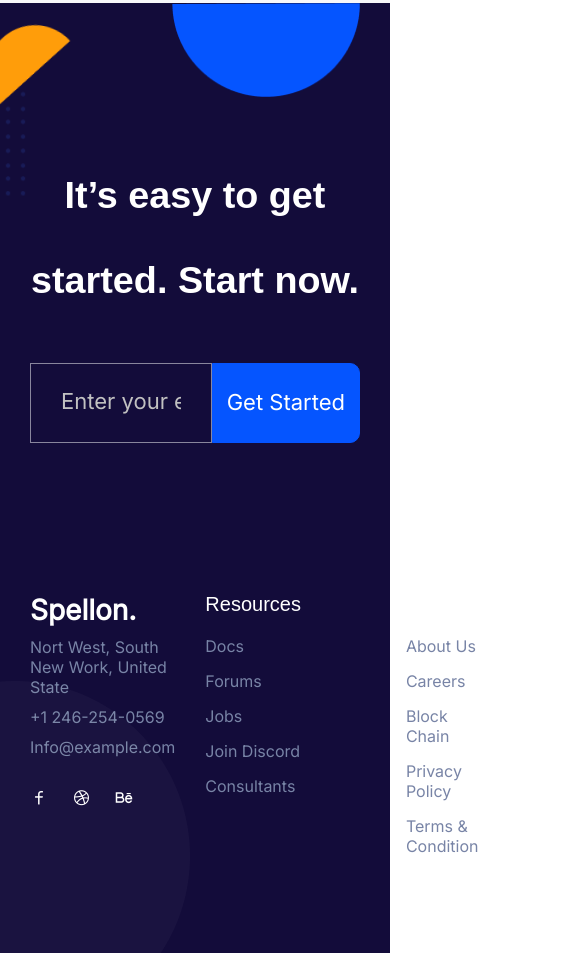
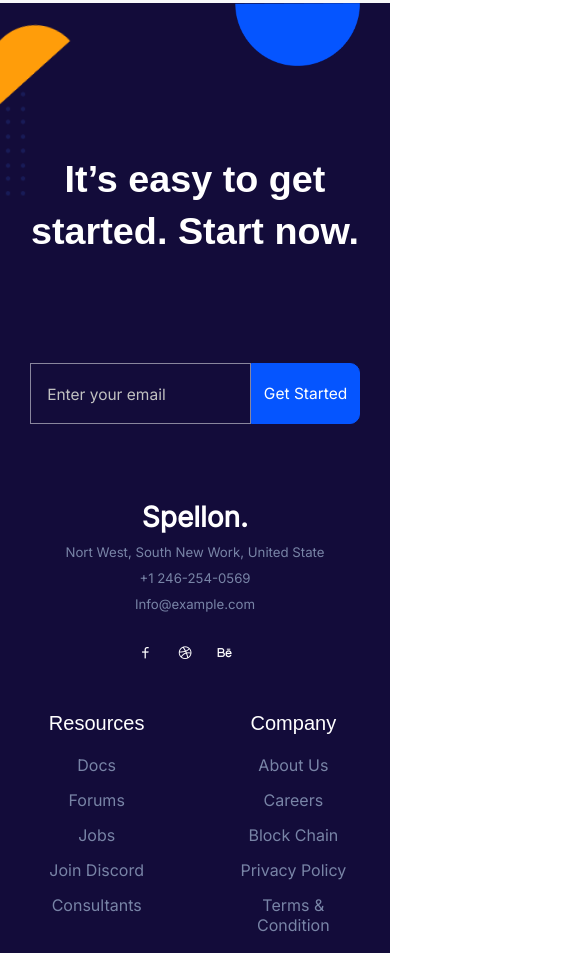
Before and after one commit to Dashanchik19/HelloUI, a plain HTML site: page index.html in a window 390 px wide. Shown: the part 5554-6507 px from the top of the page, 585 px wide, since content can reach past the window. Drawn offline with nearby package versions, Linux system fonts and the light colour scheme.

Commit message:
Added new section

```diff
--- a/css/components/footer/_footer.scss
+++ b/css/components/footer/_footer.scss
@@ -1,6 +1,5 @@
 .footer {
   position: relative;
-  //   height: 961px;
   background-color: #130c3a;
   padding-top: 150px;
   .docs {
@@ -8,7 +7,7 @@
     top: 30px;
     left: -130px;
     content: "";
-    background-image: url("../img/decor-dots.png");
+    background-image: url("../../../img/decor-dots.png");
     background-repeat: no-repeat;
     background-size: cover;
     max-width: clamp(9.375rem, 5.822rem + 17.77vw, 19.813rem);
@@ -25,8 +24,8 @@
     background-image: url("../img/circle.png");
     background-repeat: no-repeat;
     background-size: contain;
-    max-width: 350px;
-    height: 350px;
+    max-width: clamp(15.625rem, 13.497rem + 10.64vw, 21.875rem);
+    height: clamp(15.625rem, 13.497rem + 10.64vw, 21.875rem);
     width: 100%;
   }
 
@@ -38,19 +37,11 @@
     background-image: url("../img/circle.png");
     background-repeat: no-repeat;
     background-size: contain;
-    max-width: 350px;
-    height: 350px;
+    max-width: clamp(15.625rem, 13.497rem + 10.64vw, 21.875rem);
+    height: clamp(15.625rem, 13.497rem + 10.64vw, 21.875rem);
+
     width: 100%;
     transform: rotate(180deg);
-  }
-
-  .circle0 {
-    position: absolute;
-    background-color: #0555ff;
-    content: "";
-    background-image: url("../img/circle0.png");
-    background-repeat: no-repeat;
-    background-size: contain;
   }
 
   &__wrapper {
@@ -66,6 +57,7 @@
       background-size: contain;
       width: clamp(5rem, 3.511rem + 7.45vw, 9.375rem);
       height: clamp(5rem, 3.511rem + 7.45vw, 9.375rem);
+
       transform: rotate(100deg);
     }
 
@@ -77,8 +69,8 @@
       background-size: contain;
       top: -150px;
       right: 0;
-      width: 188.41px;
-      height: 188.41px;
+      width: clamp(7.5rem, 6.053rem + 7.23vw, 11.75rem);
+      height: clamp(7.5rem, 6.053rem + 7.23vw, 11.75rem);
     }
   }
 
@@ -89,7 +81,7 @@
     font-weight: 600;
     color: var(--blue-general);
     text-align: center;
-    line-height: 85px;
+    line-height: clamp(3.125rem, 2.38rem + 3.72vw, 5.313rem);
     color: white;
     max-width: 639px;
     width: 100%;
@@ -101,35 +93,37 @@
     display: flex;
     justify-content: space-between;
     margin-top: 40px;
-    max-width: 748px;
+    //748 = 500
+    max-width: clamp(31.25rem, 25.973rem + 26.38vw, 46.75rem);
     width: 100%;
-    height: 80px;
+    height: clamp(3.75rem, 3.324rem + 2.13vw, 5rem);
     margin: 0 auto;
     margin-top: 40px;
-    margin-bottom: 150px;
+    margin-bottom: clamp(4.375rem, 2.673rem + 8.51vw, 9.375rem);
     input {
-      padding: 0 30px;
+      padding: 0 clamp(0.938rem, 0.618rem + 1.6vw, 1.875rem);
       color: white;
       border: 1px solid #ffffff80;
       width: 100%;
     }
 
     button {
-      max-width: 221px;
+      //220 = 150
+      max-width: clamp(6.25rem, 3.697rem + 12.77vw, 13.75rem);
       width: 100%;
-      height: 80px;
+      height: clamp(3.75rem, 3.324rem + 2.13vw, 5rem);
       border-radius: 0px 10px 10px 0px;
       background: #0555ff;
       border: 1px solid #0555ff;
       color: var(--white);
       @include inter-descript;
-      font-size: 22px;
+      font-size: clamp(0.938rem, 0.789rem + 0.74vw, 1.375rem);
       text-align: center;
     }
     input::placeholder {
       color: #c1c1c1;
       @include inter-descript;
-      font-size: 22px;
+      font-size: clamp(0.938rem, 0.789rem + 0.74vw, 1.375rem);
     }
   }
 }
@@ -139,10 +133,31 @@
   justify-content: space-between;
   gap: 30px;
   margin-bottom: 100px;
+  text-align: left;
+  @media (max-width: 900px) {
+    display: flex;
+    flex-direction: column;
+    text-align: center;
+    justify-content: center;
+    align-items: center;
+    gap: 50px;
+  }
+
+  @media (max-width: 520px) {
+    align-items: center;
+    justify-content: center;
+    gap: 50px;
+  }
+
   &__wrapper {
     display: grid;
     grid-template-columns: repeat(3, 1fr);
-    gap: 105px;
+    gap: clamp(3.75rem, 2.793rem + 4.79vw, 6.563rem);
+    @media (max-width: 520px) {
+      grid-template-columns: repeat(2, 1fr);
+      margin: 0 auto;
+      gap: 30;
+    }
   }
 
   &__logo {
@@ -159,7 +174,8 @@
   &__email {
     margin-bottom: 10px;
     @include inter;
-    font-size: 16px;
+    //16 = 13
+    font-size: clamp(0.813rem, 0.749rem + 0.32vw, 1rem);
     color: #7884a6;
   }
 
@@ -170,7 +186,8 @@
   &__social-link {
     color: #fff;
     margin-right: 20px;
-    font-size: 18px;
+    //18 = 15
+    font-size: clamp(0.938rem, 0.874rem + 0.32vw, 1.125rem);
     text-decoration: none;
   }
 
@@ -189,7 +206,6 @@
 
   &__link {
     color: #7884a6;
-
     text-decoration: none;
     transition: color 0.3s ease;
   }
```
Also changed, not shown: css/style.css, 1 other file.
